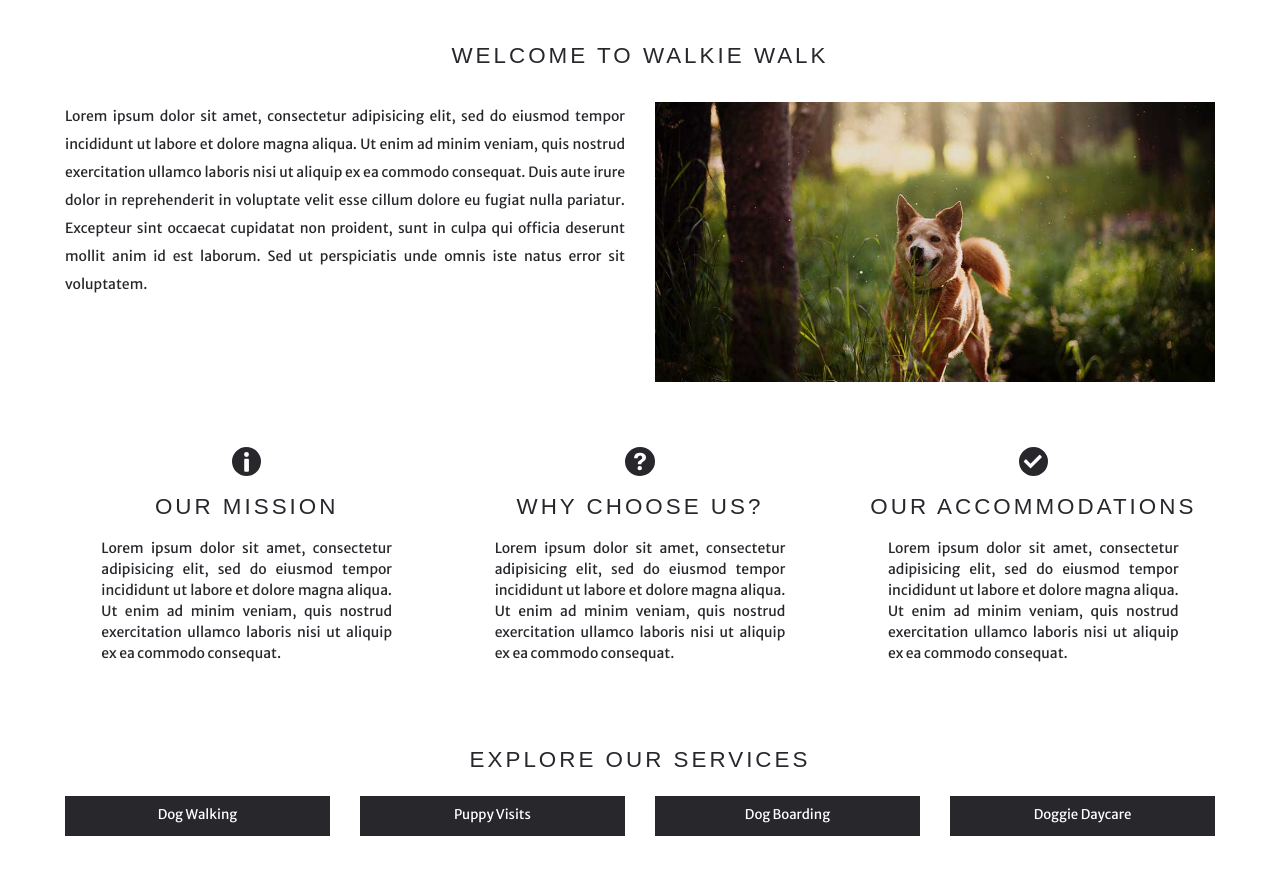
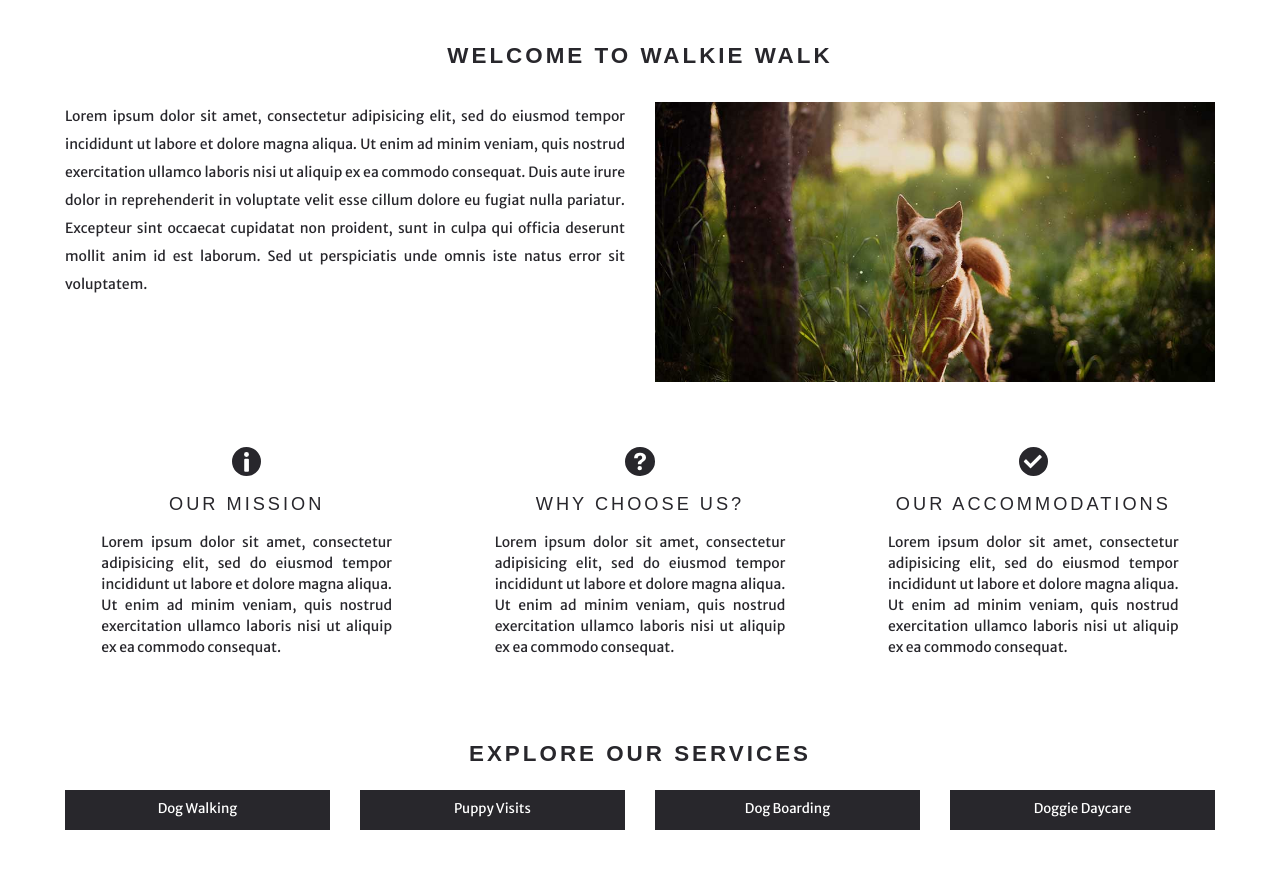
Before and after one commit to misspickles/walkie-walk, a plain HTML site: page aboutus.html in a window 1280 px wide. Shown: the part 242-1112 px from the top of the page. Drawn offline with Linux system fonts and the light colour scheme; a web font is replaced by a local one.

Commit message:
Update about_and_service_style.css

```diff
--- a/css/about_and_service_style.css
+++ b/css/about_and_service_style.css
@@ -28,6 +28,7 @@
  .article-heading{
 	font-family: 'Fira Sans Extra Condensed', sans-serif;
 	font-size: 160%;
+	font-weight: 800;
 	letter-spacing: 3px;
 	text-align: center;
 	margin-top: 40px;
@@ -39,7 +40,7 @@
  /*** Icons with Text Section ***/
  .icon-heading{
 	font-family: 'Fira Sans Extra Condensed', sans-serif;
-	font-size: 160%;
+	font-size: 130%;
 	letter-spacing: 3px;
 	margin-bottom: 15px;
 	color: #28272c;
@@ -164,4 +165,5 @@ textarea:focus, input:focus, input[type]:focus, .uneditable-input:focus {
 	color: #28272c;
 	text-transform: uppercase;
 	margin-top: 15px;
+	font-weight: 600;
 }
```
